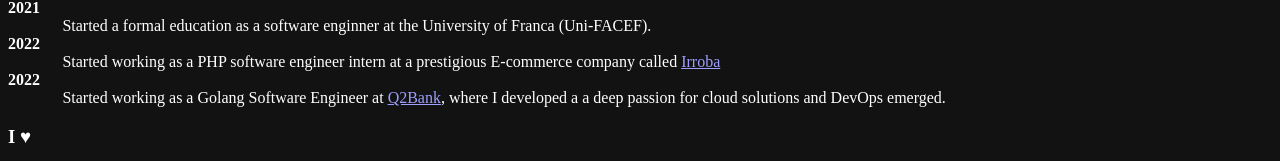
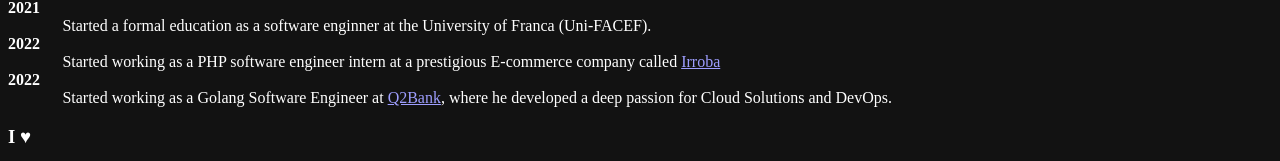
Before and after one commit to RodolfoMRibeiro/portfolio, a Next.js app: page / in a window 1280 px wide. Shown: the part 486-647 px from the top of the page. Built offline with nearby package versions, Linux system fonts and the light colour scheme.

Commit message:
Update index.js

```diff
--- a/pages/index.js
+++ b/pages/index.js
@@ -124,8 +124,7 @@ const Page = () => {
             <Link href="https://quero2pay.com.br/" target="_blank">
               Q2Bank
             </Link>
-            , where I developed a a deep passion for cloud solutions and DevOps
-            emerged.
+            , where he developed a deep passion for Cloud Solutions and DevOps.
           </BioSection>
         </Section>
 
```
